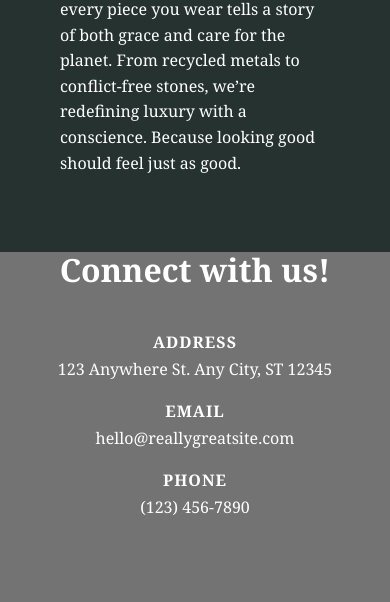
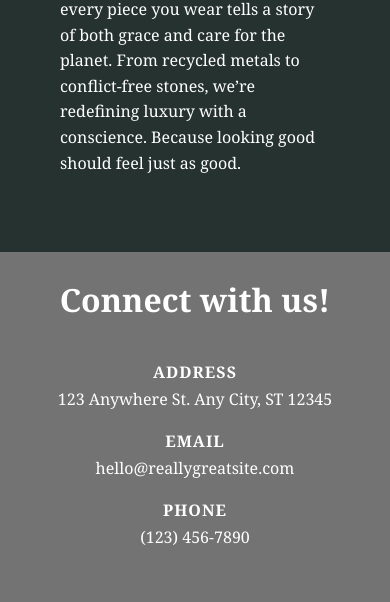
Before and after one commit to ElaineT4/Elysian-Co.github.io, a plain HTML site: page AboutUs.html in a window 390 px wide. Shown: the part 622-1224 px from the top of the page. Drawn offline with Linux system fonts and the light colour scheme.

Commit message:
Update AboutUs.html

```diff
--- a/AboutUs.html
+++ b/AboutUs.html
@@ -384,6 +384,11 @@
     .hamburger {
       display: block;
     }
+
+    .footer-section{
+      margin-top: 30px;
+      height: auto;
+    }
   }
   </style>
 </head>
```
